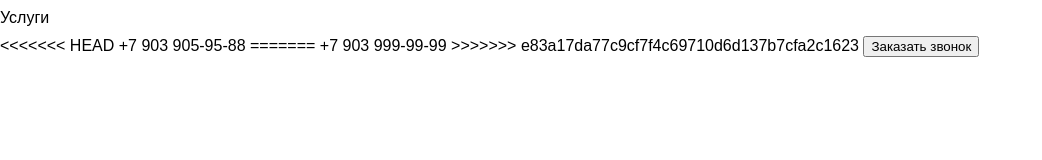
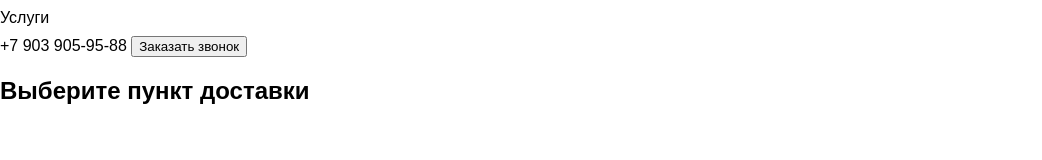
Before and after one commit to alkuznet/special-app, a plain HTML site: page index.html in a window 1280 px wide. Shown: the whole page, without its empty margins (0-1042 px from the left). Drawn offline with Linux system fonts and the light colour scheme.

Commit message:
basket delivery options block added

```diff
--- a/index.html
+++ b/index.html
@@ -15,13 +15,10 @@
             <a href="#services">Услуги</a>
         </nav>
         <div>
-<<<<<<< HEAD
-            <a href="tel:+79039999999">+7 903 905-95-88</a>
-=======
-            <a href="tel:+715151150">+7 903 999-99-99</a>
->>>>>>> e83a17da77c9cf7f4c69710d6d137b7cfa2c1623
+            <a href="tel:+79039059588">+7 903 905-95-88</a>
             <button>Заказать звонок</button>
         </div>
     </header>
+    <h2>Выберите пункт доставки</h2>
 </body>
 </html>
```
Also changed, not shown: 1 other file.
